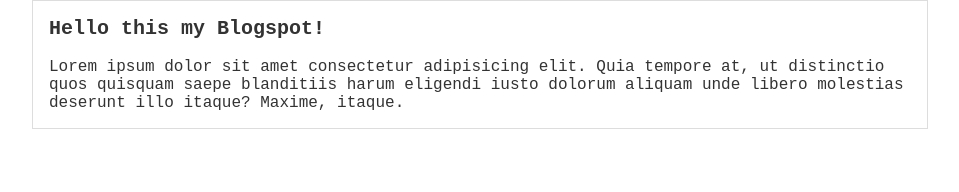
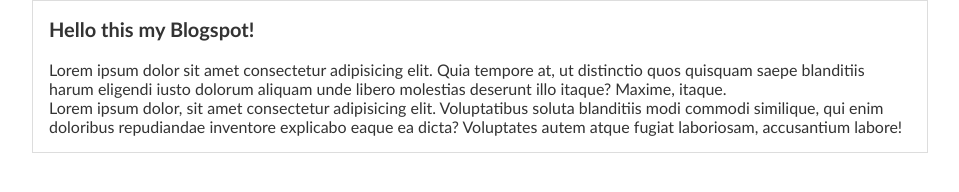
Before and after one commit to andreysabel/hyperblog, a plain HTML site: page index.html in a window 1280 px wide. Shown: the whole page, without its empty margins (160-1119 px from the left). Drawn offline with Linux system fonts and the light colour scheme.

Commit message:
agregado el contenido adicional del blog

```diff
--- a/css/styles.css
+++ b/css/styles.css
@@ -7,7 +7,7 @@
 body{
     text-align: center;
     color: #333;
-    font-family: 'Courier New', Courier, monospace;
+    font-family:'Trebuchet MS', 'Lucida Sans Unicode', 'Lucida Grande', 'Lucida Sans', Arial, sans-serif;
 }
 
 .container{
--- a/index.html
+++ b/index.html
@@ -17,6 +17,12 @@
           dolorum aliquam unde libero molestias deserunt illo itaque? Maxime,
           itaque.
         </p>
+        <p>
+          Lorem ipsum dolor, sit amet consectetur adipisicing elit. Voluptatibus
+          soluta blanditiis modi commodi similique, qui enim doloribus
+          repudiandae inventore explicabo eaque ea dicta? Voluptates autem atque
+          fugiat laboriosam, accusantium labore!
+        </p>
       </div>
     </div>
   </body>
```
